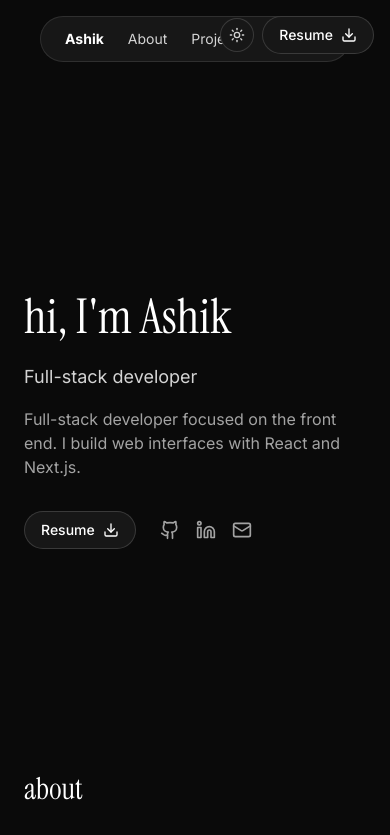
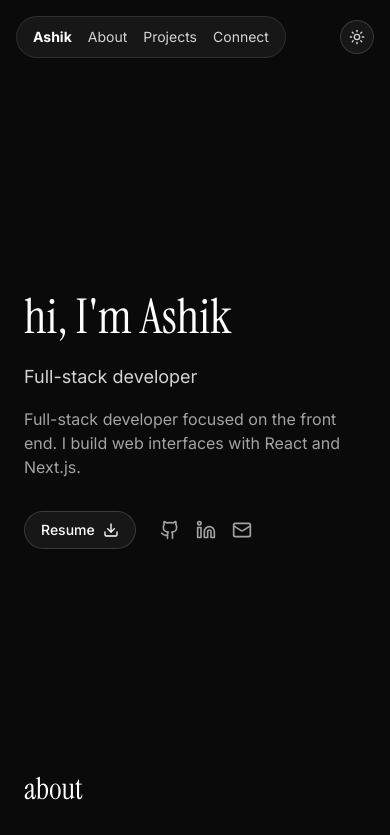
Before and after one commit to Ashik234/Personal-Website, a Next.js app: page / in a window 390 px wide. Shown: the top 835 px of the page. Built offline with nearby package versions, Linux system fonts and the light colour scheme.

Commit message:
fix(nav): responsive navbar layout on mobile

```diff
--- a/src/components/layout/NavBar.tsx
+++ b/src/components/layout/NavBar.tsx
@@ -25,15 +25,15 @@ export default function NavBarPage() {
     >
       <div
         className={`mx-auto flex max-w-5xl items-center px-4 transition-all duration-300 ${
-          isScrolled ? "justify-between" : "justify-center"
+          isScrolled ? "justify-between" : "justify-between md:justify-center"
         }`}
       >
         {/* links — a floating pill at top, inline once scrolled */}
         <div
-          className={`flex items-center gap-x-6 transition-all duration-300 ${
+          className={`flex items-center gap-x-4 transition-all duration-300 sm:gap-x-6 ${
             isScrolled
               ? "rounded-none border-0 bg-transparent px-0 py-0"
-              : "rounded-full border border-black/10 bg-neutral-100 px-6 py-3 dark:border-white/10 dark:bg-neutral-900"
+              : "rounded-full border border-black/10 bg-neutral-100 px-4 py-2.5 dark:border-white/10 dark:bg-neutral-900 sm:px-6 sm:py-3"
           }`}
         >
           {siteConfig.nav.map((item, i) => (
@@ -51,14 +51,14 @@ export default function NavBarPage() {
           ))}
         </div>
 
-        {/* resume + theme toggle — top-right at top, in-bar once scrolled */}
+        {/* resume + theme toggle — in-flow on mobile, top-right at top on desktop, in-bar once scrolled */}
         <div
           className={`flex items-center gap-2 transition-all duration-300 ${
-            isScrolled ? "static" : "fixed right-4 top-4"
+            isScrolled ? "static" : "static md:fixed md:right-4 md:top-4"
           }`}
         >
           <ThemeToggle />
-          <ResumeButton />
+          <ResumeButton className="max-sm:hidden" />
         </div>
       </div>
     </nav>
```
